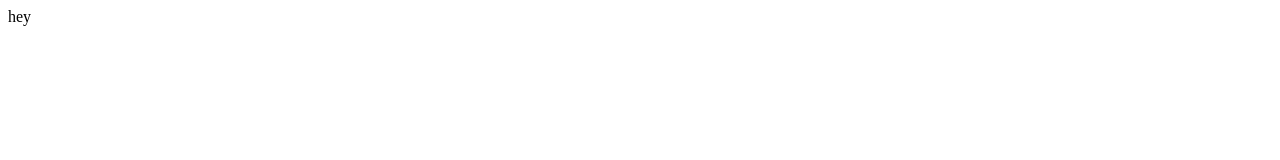
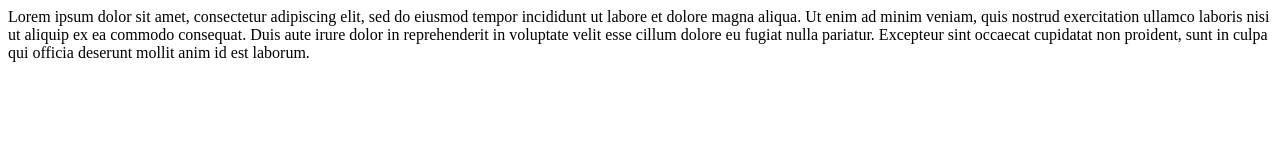
Before and after one commit to spopesc/spopesc.github.io, a plain HTML site: page index.html in a window 1280 px wide. Drawn offline with Linux system fonts and the light colour scheme.

Commit message:
Update index.html

```diff
--- a/index.html
+++ b/index.html
@@ -3,9 +3,9 @@
   <head>
     <meta charset="utf-8">
     <meta name="viewport" content="width=device-width, initial-scale=1.0">
-    <title>eners49.github.io</title>
+    <title>spopesc.github.io</title>
   </head>
   <body>
-    <div>hey</div>
+    <div>Lorem ipsum dolor sit amet, consectetur adipiscing elit, sed do eiusmod tempor incididunt ut labore et dolore magna aliqua. Ut enim ad minim veniam, quis nostrud exercitation ullamco laboris nisi ut aliquip ex ea commodo consequat. Duis aute irure dolor in reprehenderit in voluptate velit esse cillum dolore eu fugiat nulla pariatur. Excepteur sint occaecat cupidatat non proident, sunt in culpa qui officia deserunt mollit anim id est laborum.</div>
   </body>
 </html>
```
